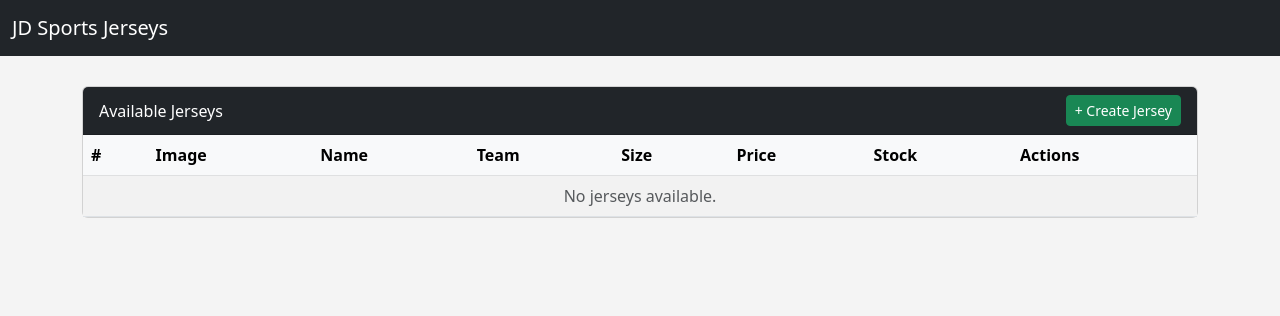
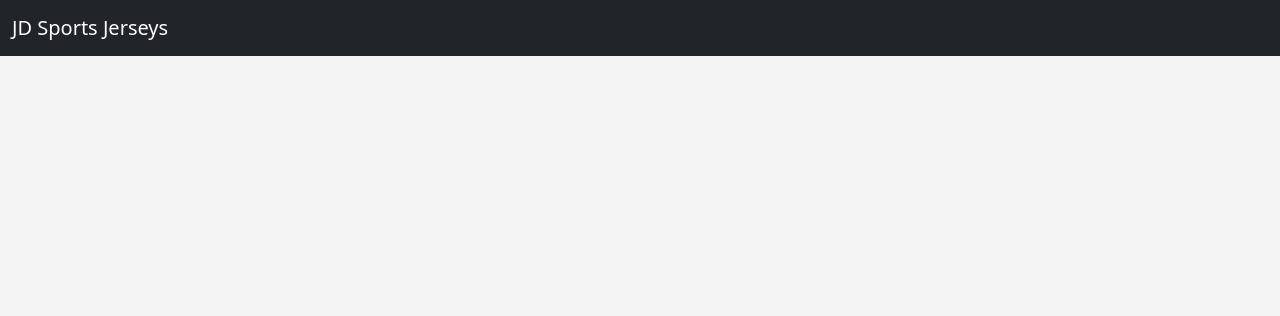
Before and after one commit to johnbabyjoel/jersey-store, a Django app: page / in a window 1280 px wide. Shown: the top 316 px of the page. Run offline with Django 5.2, Linux system fonts and the light colour scheme; data that the repository does not hold is empty.

Commit message:
Tamplate Update

```diff
--- a/templates/index.html
+++ b/templates/index.html
@@ -27,72 +27,7 @@
     </div>
   </nav>
 
-  <div class="container">
 
-    <!-- Message Alerts -->
-    {% if messages %}
-      <div class="mt-3">
-        {% for message in messages %}
-          <div class="alert alert-{{ message.tags }} alert-dismissible fade show" role="alert">
-            {{ message }}
-            <button type="button" class="btn-close" data-bs-dismiss="alert" aria-label="Close"></button>
-          </div>
-        {% endfor %}
-      </div>
-    {% endif %}
-
-    <!-- Jersey List Table -->
-    <div class="card mt-3">
-      <div class="card-header bg-dark text-white d-flex justify-content-between align-items-center">
-        <span>Available Jerseys</span>
-        <a href="/add/" class="btn btn-sm btn-success">+ Create Jersey</a>
-      </div>
-      <div class="card-body p-0">
-        <table class="table table-striped table-hover mb-0">
-          <thead class="table-light">
-            <tr>
-              <th>#</th>
-              <th>Image</th>
-              <th>Name</th>
-              <th>Team</th>
-              <th>Size</th>
-              <th>Price</th>
-              <th>Stock</th>
-              <th>Actions</th>
-            </tr>
-          </thead>
-          <tbody>
-            {% for jersey in jerseys %}
-            <tr>
-              <td>{{ jersey.id }}</td>
-              <td>
-                {% if jersey.image %}
-                  <img src="{{ jersey.image.url }}" class="jersey-img" alt="jersey">
-                {% else %}
-                  <span class="text-muted">No Image</span>
-                {% endif %}
-              </td>
-              <td>{{ jersey.name }}</td>
-              <td>{{ jersey.team }}</td>
-              <td>{{ jersey.size }}</td>
-              <td>${{ jersey.price }}</td>
-              <td>{{ jersey.stock }}</td>
-              <td class="d-flex gap-1">
-                <a href="/edit/{{ jersey.id }}/" class="btn btn-sm btn-primary">Edit</a>
-                <a href="/delete/{{ jersey.id }}/" class="btn btn-sm btn-danger">Delete</a>
-              </td>
-            </tr>
-            {% empty %}
-            <tr>
-              <td colspan="8" class="text-center text-muted">No jerseys available.</td>
-            </tr>
-            {% endfor %}
-          </tbody>
-        </table>
-      </div>
-    </div>
-
-  </div>
 
   <script src="https://cdn.jsdelivr.net/npm/bootstrap@5.3.0/dist/js/bootstrap.bundle.min.js"></script>
 </body>
```
